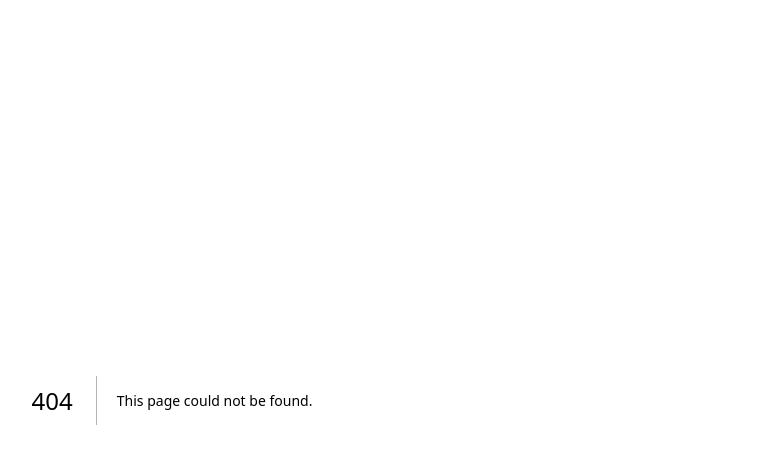
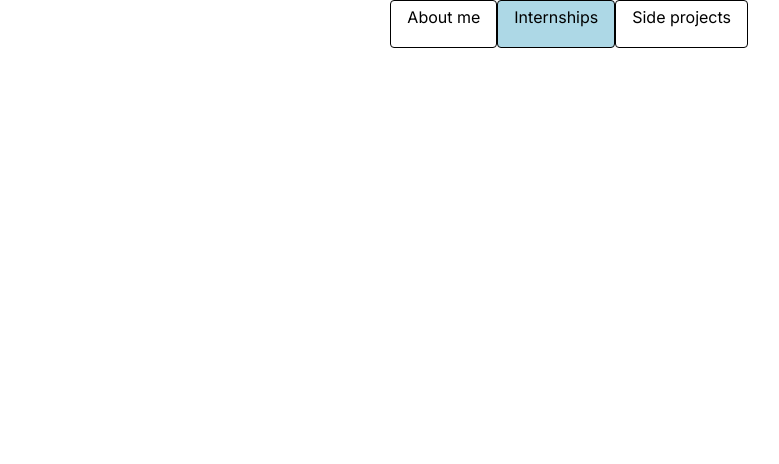
Before and after one commit to ItsTYtan/portfolio, a Next.js app: page /internships in a window 1280 px wide. Before the commit this address had no page. Shown: the top 464 px of the page, without its empty margins (468-1247 px from the left). Built offline with nearby package versions, Linux system fonts and the light colour scheme.

Commit message:
Add topbar logic

```diff
--- /dev/null
+++ b/app/constants.tsx
@@ -0,0 +1,5 @@
+export enum Nav {
+    AboutMe,
+    Internships,
+    SideProjects
+}
--- a/app/home.module.css
+++ b/app/home.module.css
@@ -1,4 +1,9 @@
-.topBarButton {
+.topBarButton, .topBarButtonSelected{
     border: 1px solid black;
     padding: 4px 16px;
+    border-radius: 4px;
 }
+
+.topBarButtonSelected {
+    background-color: lightblue;
+}
--- /dev/null
+++ b/app/internships/page.tsx
@@ -0,0 +1,10 @@
+import { Nav } from "../constants";
+import TopBar from "../topbar";
+
+export default function page() {
+    return(
+        <main>
+            <TopBar currentNav={Nav.Internships} />
+        </main>
+    )
+}
--- a/app/page.tsx
+++ b/app/page.tsx
@@ -1,11 +1,16 @@
 import Image from 'next/image'
 import TopBar from './topbar'
+import { Nav } from './constants'
 
 export default function Home() {
   return (
     <main className=''>
-      <TopBar />
-
+      <TopBar currentNav={Nav.AboutMe}/>
+      <h2>About me</h2>
+      <h1>Tan Tze Young</h1>
+      <Image src='vercel.svg' width={120} height={120} alt='next.svg' />
+      <p>Hi, I am a y2 computer science student studying at the National University of Singapore</p>
+      <p>I am passionate about designing software and applications that are performant</p>
     </main>
   )
 }
--- a/app/topbar.tsx
+++ b/app/topbar.tsx
@@ -1,12 +1,39 @@
-import styles from '@/app/home.module.css'
+'use client'
 
-export default function TopBar() {
+import styles from '@/app/home.module.css';
+import { Nav } from '@/app/constants';
+import Link from 'next/link';
+
+export default function TopBar({ currentNav } : { currentNav : Nav }) {
+
+    function ButtonStyle(currentNav : Nav, nextNav: Nav) {
+        if (currentNav === nextNav) {
+            return styles.topBarButtonSelected;
+        } else {
+            return styles.topBarButton;
+        }
+    }
+
     return (
-        <section className="flex justify-end align-center h-12">
-            <h1 className='mr-auto my-auto ml-4'>Tan Tze Young</h1>
-            <button className={styles.topBarButton}>About me</button>
-            <button className={styles.topBarButton}>Internships</button>
-            <button className={styles.topBarButton}>Side projects</button>
+        <section className="flex justify-end align-center h-12 pr-16">
+            <Link
+                className={ButtonStyle(currentNav, Nav.AboutMe)}
+                href='/'
+            >
+                About me
+            </Link>
+            <Link
+                className={ButtonStyle(currentNav, Nav.Internships)}
+                href='/internships'
+            >
+                Internships
+            </Link>
+            <Link
+                className={ButtonStyle(currentNav, Nav.SideProjects)}
+                href='/sideprojects'
+            >
+                Side projects
+            </Link>
         </section>
     )
 }
```
